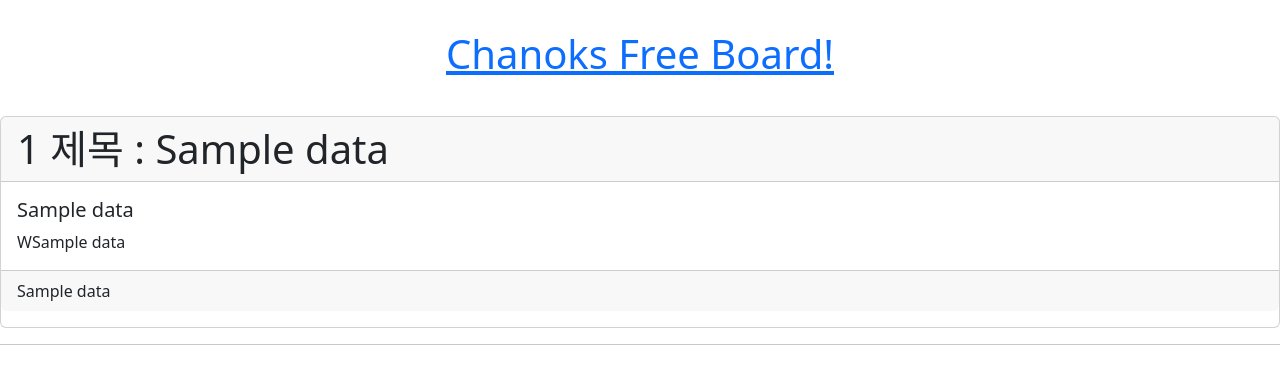
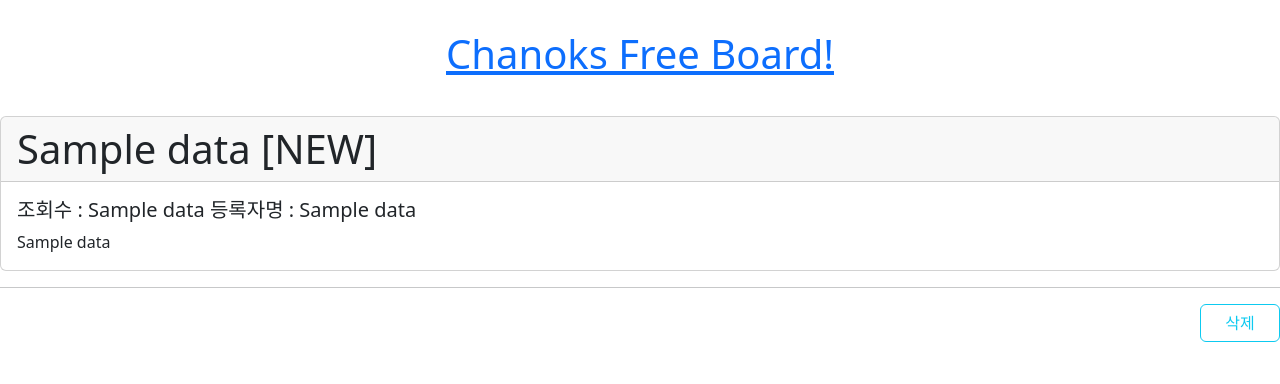
Before and after one commit to asdfkco/flask_board, a Flask app: template templates/board_detail.html in a window 1280 px wide. Shown: the top 384 px of the page. Run offline with Flask 3, Linux system fonts and the light colour scheme; the template is opened without the code that fills it: most values are stand-ins (such as "Sample title", 1, 10 or a date in 2020).

Commit message:
페이징처리, 자세히보기, 조회수

```diff
--- a/app.py
+++ b/app.py
@@ -1,8 +1,12 @@
-from flask import Flask, render_template, request, redirect,make_response
+import json
+from flask import Flask, render_template, request, redirect
 import pymysql
 import math
 
-db = pymysql.connect(host="localhost",user="root",passwd="1234",db="free_board",charset="utf8")
+with open("./db.json",'r') as file:
+    data = json.load(file)
+
+db = pymysql.connect(host=data["host"],user=data["user"],passwd=data["passwd"],db="free_board",charset="utf8")
 cur = db.cursor()
 
 
@@ -12,14 +16,12 @@ app = Flask(__name__)
 
 @app.route('/')
 def index():
-
-    return redirect(location="/1"),
+    return redirect(location="/1")
 
 @app.route('/<int:pages>')
 def index_page(pages):
-
     sql = f"select * from board where num between {((pages-1)*15)+1  if ((pages-1)*15) > 1 else (pages-1)*15} and {pages*15}"
-    total_pages = cur.execute("select * from board")
+    total_pages = cur.execute("select * from board order by num")
     count = (math.trunc(total_pages/10)+1)
     print(sql)
     cur.execute(sql)
@@ -30,28 +32,26 @@ def index_page(pages):
 
 @app.route('/write')
 def write():
-
     return render_template('write.html')
 
 @app.route('/write_action',methods=['POST'])
 def write_action():
-
     title = request.form.get('title')
     writer = request.form.get('writer')
     content = request.form.get('content')
 
     sql = "insert into board (title,writer,content,views) values (%s,%s,%s,0);"
+
     values = (title,writer,content)
+    print(sql,values)
     cur.execute(sql,values)
     db.commit()
-
-    print(sql,values)
     return redirect(location="/")
 
 @app.route('/board_detail/<num>')
 def board_details(num):
     sql = "select * from board where num=%s"
-    cur.execute(sql,num)
+    cur.execute(sql, num)
     data = cur.fetchall()
     print(data)
     views = "update board set views = views+1 where num = %s"
@@ -61,5 +61,12 @@ def board_details(num):
     # 번호 제목 글쓴이 본사람수 글
     return render_template('board_detail.html',data=data)
 
+@app.route('/board_delete/<num>')
+def board_delete(num):
+    sql = f"delete from board where num=%s"
+    cur.execute(sql, num)
+    db.commit()
+    return redirect(location="/")
+
 if __name__ == '__main__':
-    app.run(debug=True,threaded = True)
+    app.run(debug=True)
--- /dev/null
+++ b/db.json
@@ -0,0 +1,5 @@
+{
+  "host": "db-falsk-board.covc24lej3fa.ap-northeast-2.rds.amazonaws.com",
+  "user": "root",
+  "passwd": "qwer1234"
+}
--- a/templates/board_detail.html
+++ b/templates/board_detail.html
@@ -13,24 +13,24 @@
 {% for i in data %}
 <div class="card">
         <h1 class="card-header">
-          {{ i[0] }} 제목 : {{ i[1] }}
+            {{ i[1] }} [NEW]
         </h1>
         <div class="card-body">
-          <h5 class="card-title">{{ i[3] }}</h5>
-          <p class="card-text">W{{ i[2] }}</p>
+          <h5 class="card-title">조회수 : {{ i[3] }} 등록자명 : {{ i[2] }}</h5>
+          <p class="card-text">{{ i[4] }}</p>
         </div>
-        <p href="#" class="card-footer">{{ i[4] }}</p>
         <!-- # 번호 제목 글쓴이 본사람수 글 -->
 </div>
 {% endfor %}
 
 
 
-    </tr>
-    </tbody>
+</tr>
+</tbody>
 </table>
 
 <hr>
+<button class="btn btn-outline-info float-end" style="width: 80px; float: right" onclick="location.href='/board_delete/{{data[0][0]}}'">삭제</button>
 <script src="https://cdn.jsdelivr.net/npm/bootstrap@5.3.0/dist/js/bootstrap.bundle.min.js"
         integrity="sha384-geWF76RCwLtnZ8qwWowPQNguL3RmwHVBC9FhGdlKrxdiJJigb/j/68SIy3Te4Bkz"
         crossorigin="anonymous"></script>
--- a/templates/index.html
+++ b/templates/index.html
@@ -35,11 +35,9 @@
 <hr>
 <div>
     <ul class="pagination justify-content-center">
-        <li><a href="#" style="margin-right: 5px;" class="text-secondary"> < </a></li>
         {% for i in range(1,page+1) %}
             <li><a href="/{{i}}" style="margin-right: 5px;" class="text-secondary"> {{i}} </a></li>
         {% endfor %}
-        <li><a href="#" style="margin-right: 5px;" class="text-secondary"> > </a></li>
     </ul>
 </div>
 <a class="btn btn-outline-info float-end" href="/write">글쓰기</a>
```
Also changed, not shown: 1 other file.
